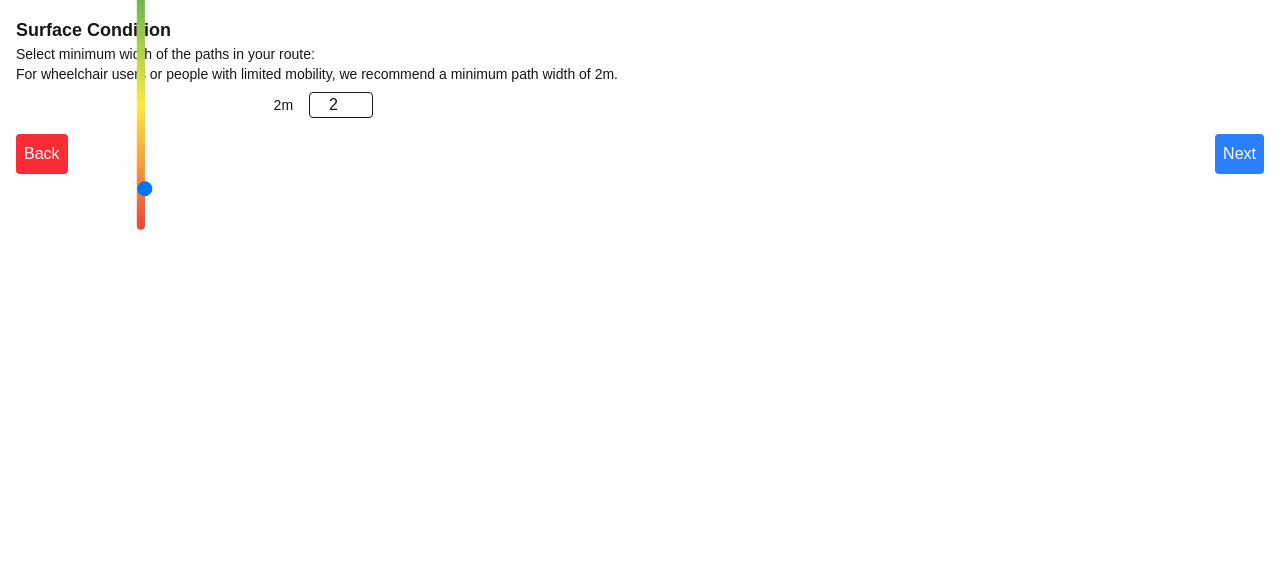
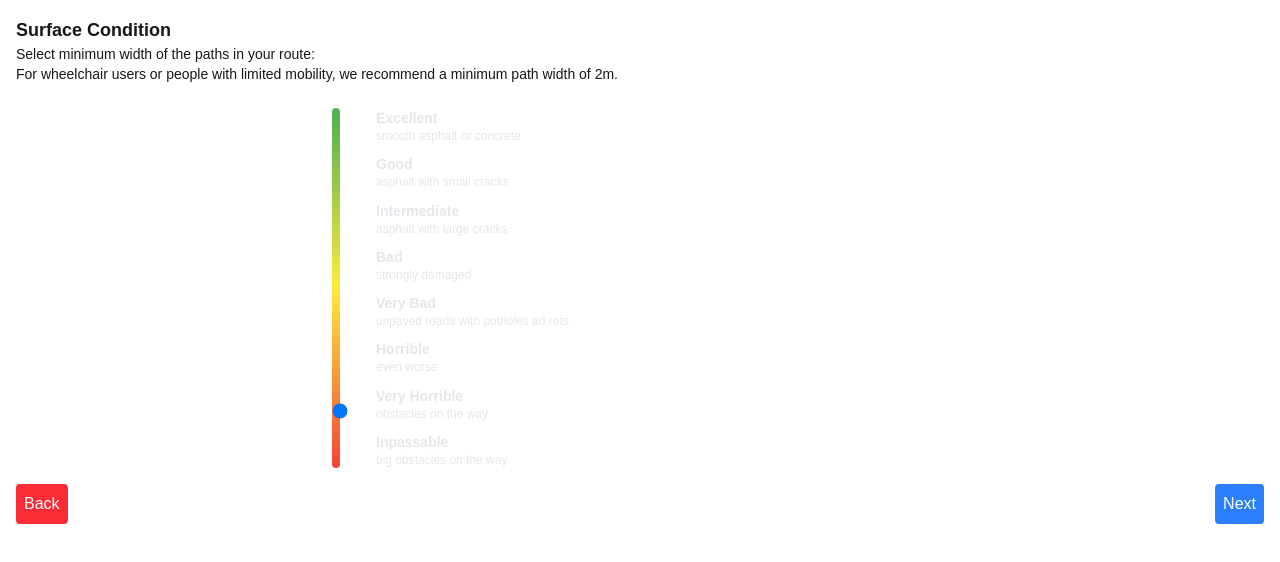
Before and after one commit to 2-many-obstacles/2-many-obstacles, a Next.js app: page /settings/surface_condition in a window 1280 px wide. Shown: the top 562 px of the page. Built offline with nearby package versions, Linux system fonts and the light colour scheme.

Commit message:
sufaceCodnition final

```diff
--- a/src/pages/settings/index.tsx
+++ b/src/pages/settings/index.tsx
@@ -72,10 +72,12 @@ export default function Questionnaire() {
           setStep(step - 1);
         }
         }}/> },
-    { id: 5, question: <SurfaceCondition onSubmit={(next) =>
+    { id: 5, question: <SurfaceCondition onSubmit={(next, condition) =>
       {
         if(next) {
-          setStep(step + 1);}
+          setStep(step + 1);
+          console.log(condition);
+        }
         else{
           setStep(step - 1);
         }
--- a/src/pages/settings/surface_condition.tsx
+++ b/src/pages/settings/surface_condition.tsx
@@ -3,6 +3,50 @@ import { useState } from "react";
 export default function SurfaceCondition(props: { onSubmit: (next: boolean, condition: number) => void }) {
   const [condition, setCondition] = useState<number>(2);
   const [sliderValue, setSliderValue] = useState<number>(condition);
+
+  type Label = {
+    title: string;
+    description: string;
+  }
+
+  const handleSliderChange = (value: number) => {
+    setSliderValue(value);
+    setCondition(value);
+  };
+
+  const labels: Label[] = [{
+    title: "Excellent",
+    description: "smooth asphalt or concrete"
+  }, {
+    title: "Good",
+    description: "asphalt with small cracks"
+  }
+  , {
+    title: "Intermediate",
+    description: "asphalt with large cracks"
+  }
+  , {
+    title: "Bad",
+    description: "strongly damaged"
+  }
+  , {
+    title: "Very Bad",
+    description: "unpaved roads with potholes ad rots"
+  }
+  , {
+    title: "Horrible",
+    description: "even worse"
+  }
+  , {
+    title: "Very Horrible",
+    description: "obstacles on the way"
+  }
+  , {
+    title: "Inpassable",
+    description: "big obstacles on the way"
+  }
+
+  ];
 
   return (
     <div className="p-4">
@@ -11,23 +55,19 @@ export default function SurfaceCondition(props: { onSubmit: (next: boolean, cond
         Select minimum width of the paths in your route:<br />
         For wheelchair users or people with limited mobility, we recommend a minimum path width of 2m.
       </p>
-      <div className="flex items-center">
-        <input
-          type="range"
-          min="1"
-          max="8"
-          value={sliderValue}
-          onChange={(e) => setSliderValue(Number(e.target.value))} // Convert to number
-            className="w-1/5 -rotate-90"
-          />
-        <span className="ml-2 text-sm">{sliderValue}m</span>
+      <div className="flex items-center mt-6">
+
 
         <style>
-            {`
+          {`
+            input[type="range"] {
+              transform-origin: 250px 110px;
+            }
             input[type="range"]::-webkit-slider-runnable-track {
               background: linear-gradient(to left, #4caf50, #ffeb3b, #f44336);
               height: 8px;
               border-radius: 4px;
+              width: 100px;
             }
 
             input[type="range"]::-webkit-slider-thumb {
@@ -37,21 +77,44 @@ export default function SurfaceCondition(props: { onSubmit: (next: boolean, cond
               height: 16px;
               background:rgb(255, 255, 255);
               border-radius: 50%;
-              cursor: pointer; /* Change cursor to pointer for better usability */
+              cursor: default; /* Change cursor to pointer for better usability */
+              position: relative;
             }
+            input[type="range"]::-moz-range-thumb {
+              width: 16px;
+              height: 16px;
+              background: rgb(255, 255, 255);
+              border-radius: 50%;
+              cursor: pointer;
+            }
+
             input[type="range"]:focus {
               outline: none;
             }
-            `}
+          `}
         </style>
-        <input
-          type="number"
+
+
+      <div className="flex items-stretch">
+      <input
+          type="range"
           min="1"
-          max="5"
+          max="8"
           value={sliderValue}
-          onChange={(e) => setSliderValue(Number(e.target.value))} // Convert to number
-          className="ml-4 w-16 text-center border rounded"
-        />
+          onChange={(e) => handleSliderChange(Number(e.target.value))} // Convert to number
+            className="w-90 h-90 -rotate-90 "
+          />
+        <div className="flex flex-col justify-between">
+          {labels.map((label, index) => (
+            <div key={index} className="text-xs text-gray-200">
+              <div className="text-sm font-bold">{label.title}</div>
+              <div className="text-xs">{label.description} </div>
+            </div>
+          ))}
+
+        </div>
+
+      </div>
       </div>
       <div className="mt-4 flex justify-between">
         <button className="p-2 bg-red-500 text-white rounded" onClick={() => props.onSubmit(false, condition)}>
@@ -62,5 +125,6 @@ export default function SurfaceCondition(props: { onSubmit: (next: boolean, cond
         </button>
       </div>
     </div>
+
   );
 }
```
